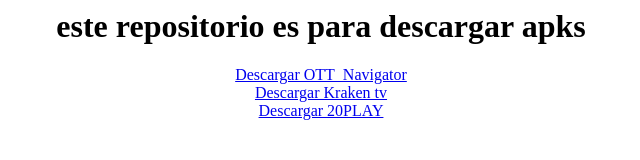
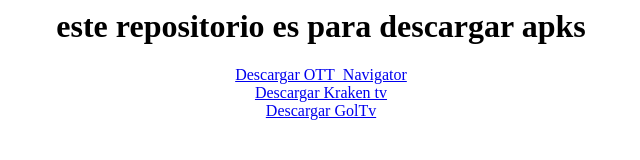
Before and after one commit to BenjaR-dev/apk-librery, a plain HTML site: page index.html in a window 1280 px wide. Shown: the full height of the page, 319-959 px from the left. Drawn offline with Linux system fonts and the light colour scheme.

Commit message:
Update index.html

```diff
--- a/index.html
+++ b/index.html
@@ -2,4 +2,4 @@
 <center><a href="https://www.mediafire.com/file/aprc774kbts71os/OTT_Navigator_IPTV_v1.6.7.3_apkpure.com.apk/file" target="_blank" style="">Descargar OTT_Navigator</a></center>
 <script>alert("este es un repositorio de github con html para descargar apk CREADO POR BENJA RAMIREZ")</script>
 <center><a href="https://www.mediafire.com/file/kupv8xs7qu1li2u/krakentv-v1.6.apk/file" target="_blank" style="">Descargar Kraken tv</a></center>
-<center><a href="https://ia802201.us.archive.org/0/items/20-play/20%20PLAY.apk" target="_blank" style="">Descargar 20PLAY</a></center>
+<center><a href="https://www.mediafire.com/file/arznzfe1y71lhyw/GolTV+Play_v2.6.1_apkpure.com.apk/file" target="_blank" style="">Descargar GolTv</a></center>
```
